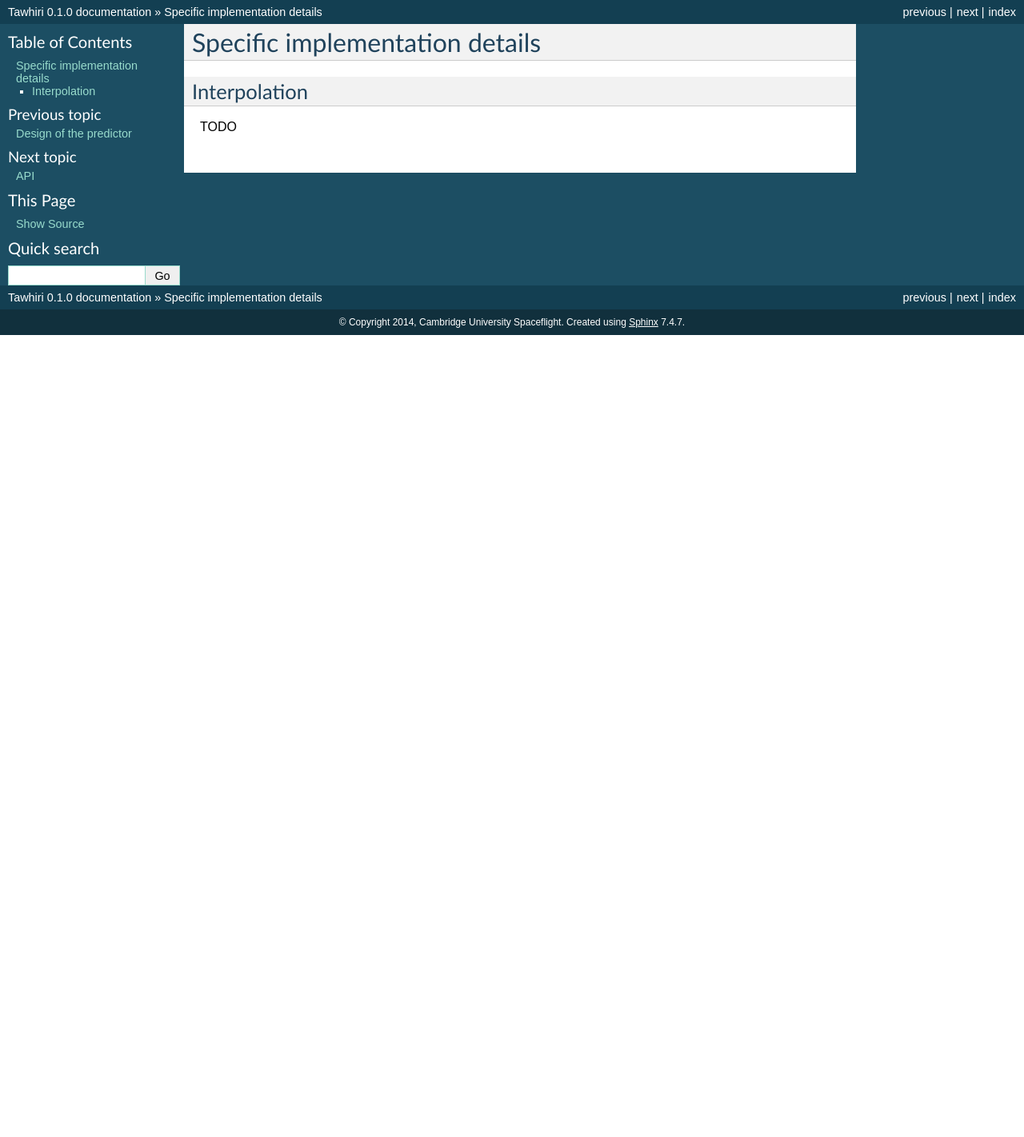
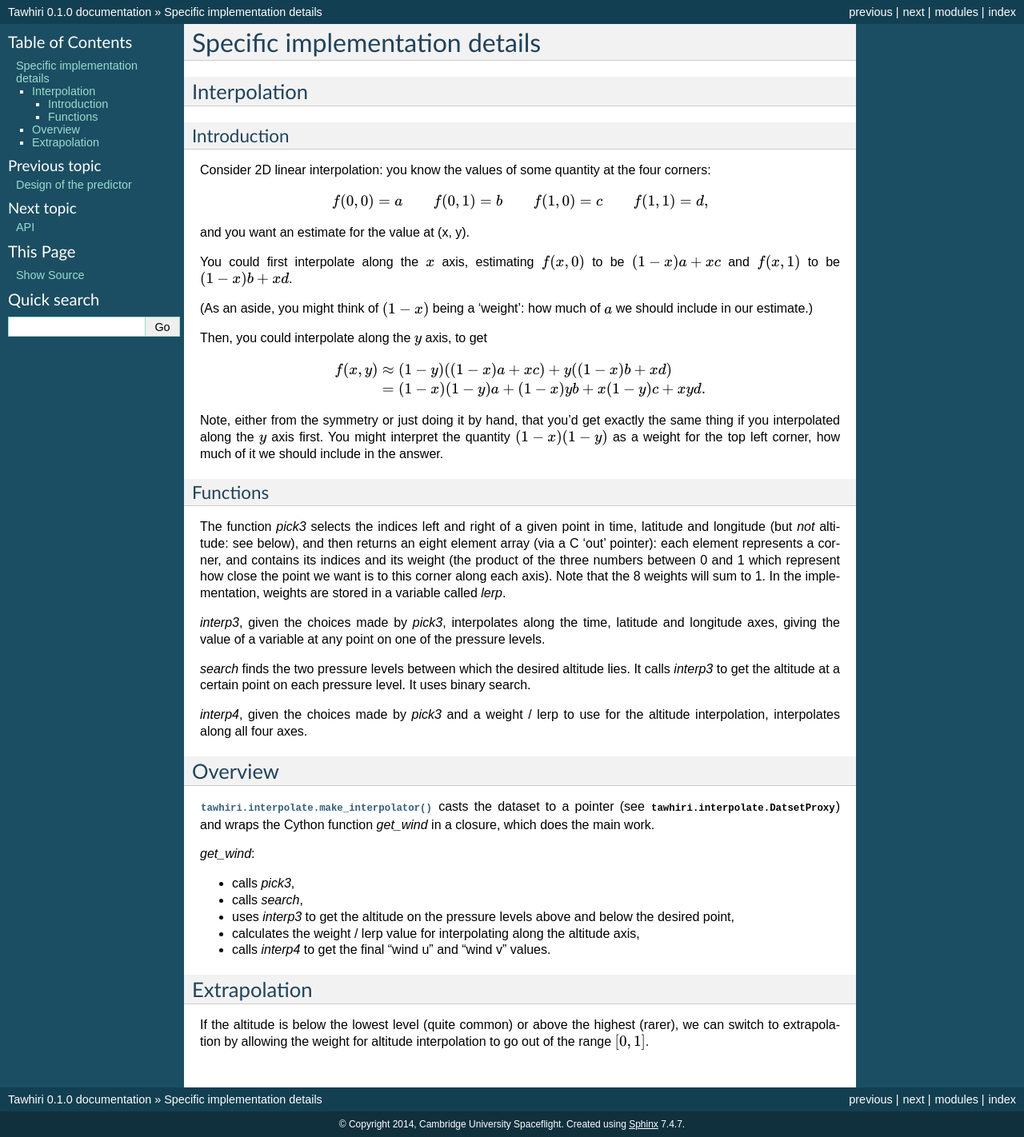
Before and after one commit to cuspaceflight/tawhiri, a Sphinx documentation site: the page built from docs/implementation.rst, in a window 1280 px wide. Shown: the whole page at 80% size. Built offline with Sphinx 7.4.7, drawn with Linux system fonts in a browser that asks for light colours; before the commit the page ends 900 px from its top, so only the background shows below that.

Commit message:
Documentation: Interpolation, wind data overview, misc fixes

```diff
--- a/docs/implementation.rst
+++ b/docs/implementation.rst
@@ -4,4 +4,64 @@
 Interpolation
 -------------
 
-TODO
+Introduction
+~~~~~~~~~~~~
+
+Consider 2D linear interpolation: you know the values of some quantity at the four corners:
+
+.. math::
+
+    \begin{align*}
+    f(0, 0) = a  &&
+    f(0, 1) = b  &&
+    f(1, 0) = c  &&
+    f(1, 1) = d
+    \text{,}
+    \end{align*}
+
+and you want an estimate for the value at (x, y).
+
+You could first interpolate along the :math:`x` axis, estimating :math:`f(x, 0)` to be :math:`(1 - x)a + xc` and :math:`f(x, 1)` to be :math:`(1 - x)b + xd`.
+
+(As an aside, you might think of :math:`(1 - x)` being a 'weight': how much of :math:`a` we should include in our estimate.)
+
+Then, you could interpolate along the :math:`y` axis, to get
+
+.. math::
+
+    \begin{align*}
+    f(x, y) &\approx (1 - y)((1 - x)a + xc) + y((1 - x)b + xd) \\
+            &= (1 - x)(1 - y)a + (1 - x)y b + x(1 - y) c + xy d
+    \text{.}
+    \end{align*}
+
+Note, either from the symmetry or just doing it by hand, that you'd get exactly the same thing if you interpolated along the :math:`y` axis first. You might interpret the quantity :math:`(1 - x)(1 - y)` as a weight for the top left corner, how much of it we should include in the answer.
+
+Functions
+~~~~~~~~~
+
+The function `pick3` selects the indices left and right of a given point in time, latitude and longitude (but *not* altitude: see below), and then returns an eight element array (via a C 'out' pointer): each element represents a corner, and contains its indices and its weight (the product of the three numbers between 0 and 1 which represent how close the point we want is to this corner along each axis). Note that the 8 weights will sum to 1. In the implementation, weights are stored in a variable called `lerp`.
+
+`interp3`, given the choices made by `pick3`, interpolates along the time, latitude and longitude axes, giving the value of a variable at any point on one of the pressure levels.
+
+`search` finds the two pressure levels between which the desired altitude lies. It calls `interp3` to get the altitude at a certain point on each pressure level. It uses binary search.
+
+`interp4`, given the choices made by `pick3` and a weight / lerp to use for the altitude interpolation, interpolates along all four axes.
+
+Overview
+--------
+
+:func:`tawhiri.interpolate.make_interpolator` casts the dataset to a pointer (see :class:`tawhiri.interpolate.DatsetProxy`) and wraps the Cython function `get_wind` in a closure, which does the main work.
+
+`get_wind`:
+
+* calls `pick3`,
+* calls `search`,
+* uses `interp3` to get the altitude on the pressure levels above and below the desired point,
+* calculates the weight / lerp value for interpolating along the altitude axis,
+* calls `interp4` to get the final “wind u” and “wind v” values.
+
+Extrapolation
+-------------
+
+If the altitude is below the lowest level (quite common) or above the highest (rarer), we can switch to extrapolation by allowing the weight for altitude interpolation to go out of the range :math:`[0, 1]`.
```
Also changed, not shown: docs/code/tawhiri.rst (+24 -8 lines), docs/wind_data.rst (+9 -2 lines), 1 other file.
